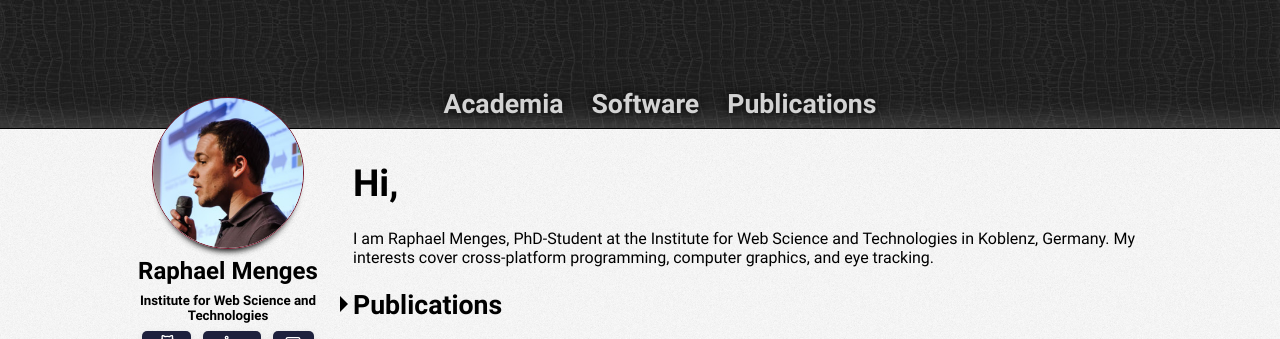
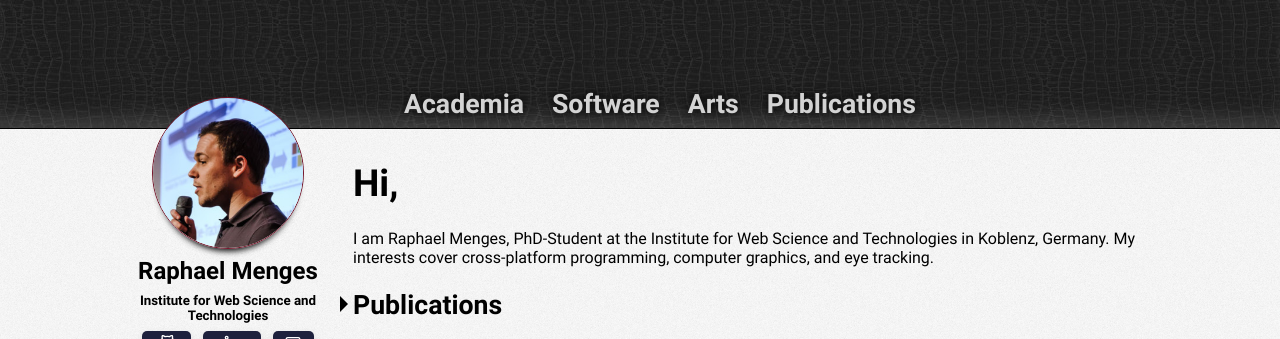
Before and after one commit to raphaelmenges/raphaelmenges.github.io, a Jekyll site: the page built from index.html, in a window 1280 px wide, cut to the strip 0-339 px from the top of the page. Built offline with Jekyll 4.4.1, drawn with Linux system fonts in a browser that asks for light colours.

Commit message:
Arts entry.

```diff
--- a/index.html
+++ b/index.html
@@ -7,6 +7,7 @@ title: Homepage of Raphael Menges
 <ul>
 	<li><a href="#">Academia</a></li>
 	<li><a href="#">Software</a></li>
+	<li><a href="#">Arts</a></li>
 	<li><a href="#publications">Publications</a></li>
 </ul>
 </nav>
```
